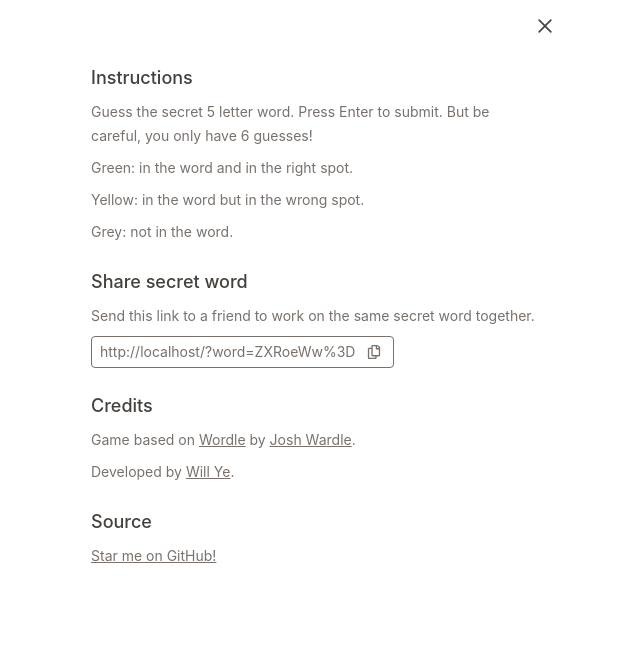
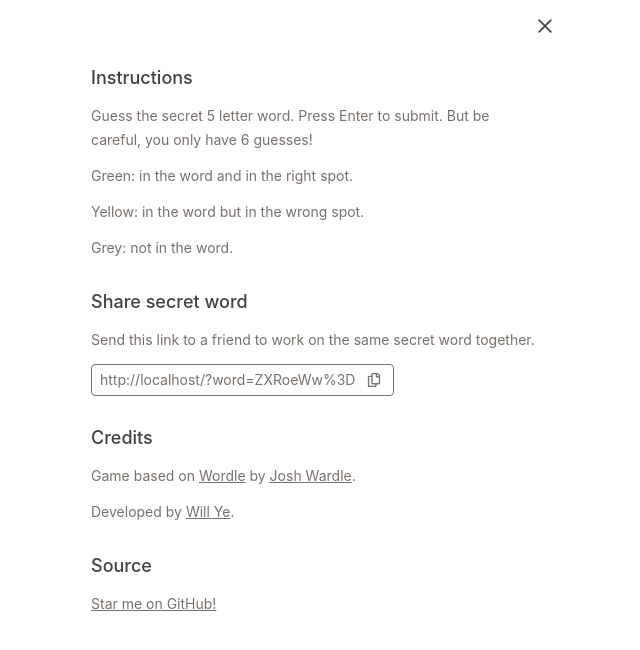
Before and after one commit to williamyeny/wrdl, a Next.js app: page / in a window 1280 px wide. Both pictures are taken after a click on the button 868 px from the left and 26 px from the top of the page. Shown: the top 650 px of the page, without its empty margins (325-965 px from the left). Built offline with nearby package versions, Linux system fonts and the light colour scheme.

Commit message:
Adjust p gap

```diff
--- a/components/Game.tsx
+++ b/components/Game.tsx
@@ -177,7 +177,7 @@ export const Game = () => {
         )}
       </div>
       {guesses.length === 0 && (
-        <div className="flex flex-col gap-2 w-[calc(320px+1rem)] mt-8 mx-auto">
+        <div className="flex flex-col gap-3 w-[calc(320px+1rem)] mt-8 mx-auto">
           <Instructions />
           <hr />
           <Credits />
--- a/components/InfoPage.tsx
+++ b/components/InfoPage.tsx
@@ -81,7 +81,7 @@ export const InfoPage = ({ onClose }: { onClose: () => void }) => (
           <path d="M 4.9902344 3.9902344 A 1.0001 1.0001 0 0 0 4.2929688 5.7070312 L 10.585938 12 L 4.2929688 18.292969 A 1.0001 1.0001 0 1 0 5.7070312 19.707031 L 12 13.414062 L 18.292969 19.707031 A 1.0001 1.0001 0 1 0 19.707031 18.292969 L 13.414062 12 L 19.707031 5.7070312 A 1.0001 1.0001 0 0 0 18.980469 3.9902344 A 1.0001 1.0001 0 0 0 18.292969 4.2929688 L 12 10.585938 L 5.7070312 4.2929688 A 1.0001 1.0001 0 0 0 4.9902344 3.9902344 z" />
         </svg>
       </button>
-      <div className="flex flex-col gap-2 mt-8">
+      <div className="flex flex-col gap-3 mt-8">
         <h1>Instructions</h1>
         <Instructions />
         <h1 className="mt-4">Share secret word</h1>
```
